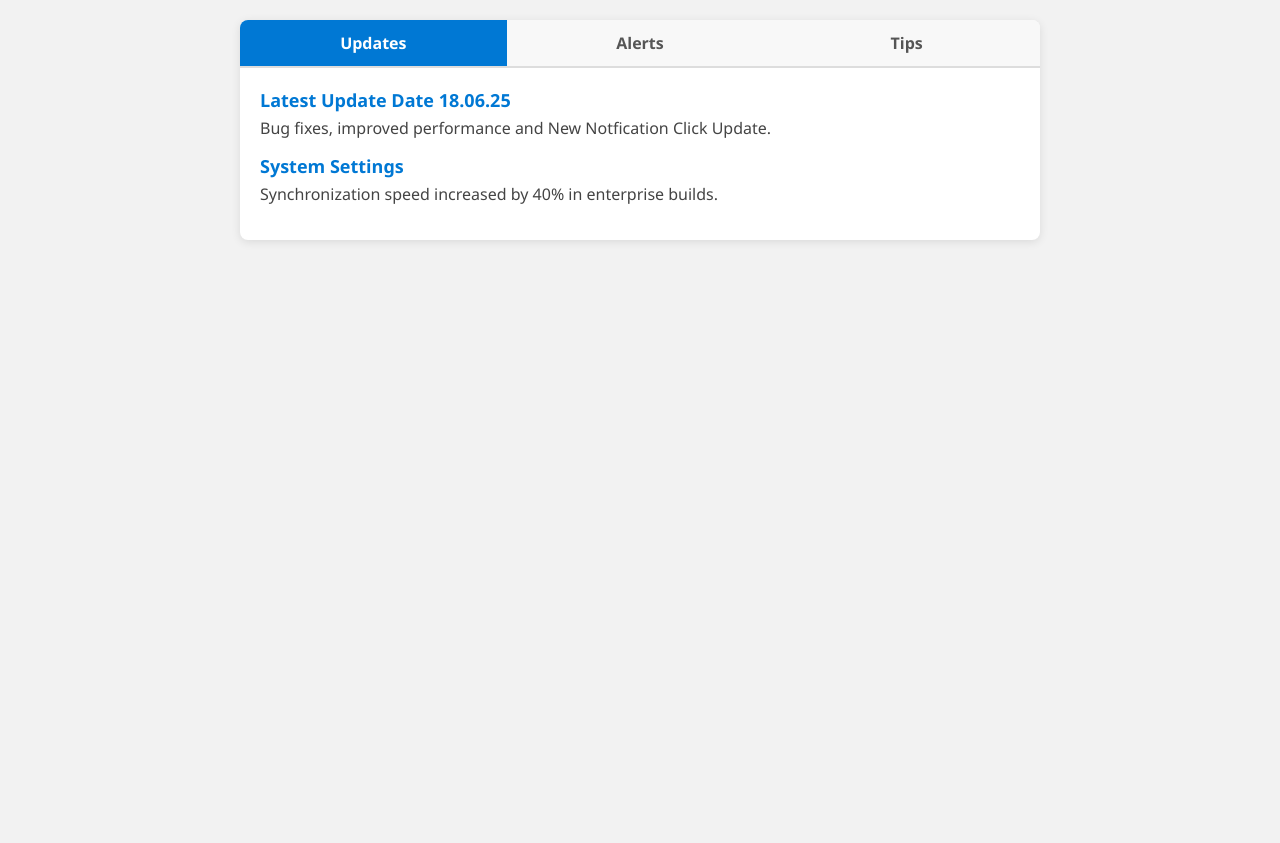
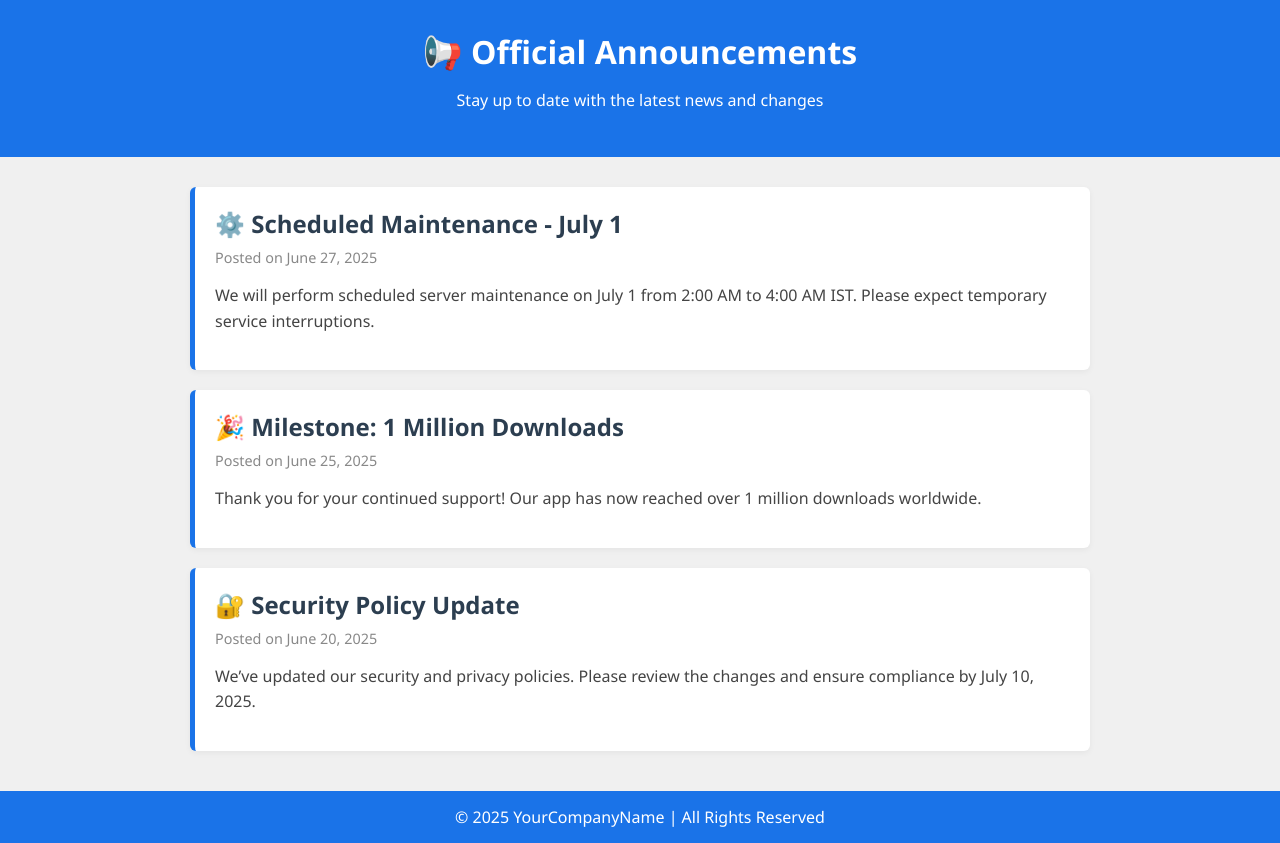
Before and after one commit to turbo-ts/news-Update, a plain HTML site: page index.html in a window 1280 px wide. Before the commit the page ends 800 px from the top, so only its background shows below. Drawn offline with Linux system fonts and the light colour scheme.

Commit message:
Update index.html

```diff
--- a/index.html
+++ b/index.html
@@ -3,124 +3,104 @@
 <head>
   <meta charset="UTF-8" />
   <meta name="viewport" content="width=device-width, initial-scale=1.0"/>
-  <title> RedBull TS Software News Tab</title>
+  <title>Official Announcements</title>
   <style>
     body {
       font-family: 'Segoe UI', sans-serif;
-      background-color: #f2f2f2;
       margin: 0;
-      padding: 20px;
+      background: #f0f0f0;
     }
 
-    .news-container {
-      max-width: 800px;
-      margin: auto;
-      background: #fff;
-      border-radius: 8px;
-      box-shadow: 0 2px 10px rgba(0,0,0,0.1);
-      overflow: hidden;
+    header {
+      background-color: #1a73e8;
+      color: white;
+      text-align: center;
+      padding: 30px 20px;
     }
 
-    .tab-header {
-      display: flex;
-      border-bottom: 2px solid #ddd;
-      background-color: #f8f8f8;
+    header h1 {
+      margin: 0;
+      font-size: 2rem;
     }
 
-    .tab-button {
-      flex: 1;
-      padding: 12px 16px;
-      text-align: center;
-      cursor: pointer;
-      font-weight: bold;
-      color: #555;
-      transition: background-color 0.3s ease;
+    .container {
+      max-width: 900px;
+      margin: 30px auto;
+      padding: 0 20px;
     }
 
-    .tab-button.active {
-      background-color: #0078d4;
-      color: #fff;
+    .announcement {
+      background: #fff;
+      border-left: 5px solid #1a73e8;
+      padding: 20px;
+      margin-bottom: 20px;
+      box-shadow: 0 2px 6px rgba(0, 0, 0, 0.05);
+      border-radius: 6px;
     }
 
-    .tab-content {
-      display: none;
-      padding: 20px;
+    .announcement h2 {
+      margin: 0;
+      color: #2c3e50;
     }
 
-    .tab-content.active {
-      display: block;
+    .announcement .date {
+      font-size: 0.9em;
+      color: #888;
+      margin: 8px 0 10px;
     }
 
-    .news-item {
-      margin-bottom: 15px;
+    .announcement p {
+      color: #444;
+      line-height: 1.6;
     }
 
-    .news-item h3 {
-      margin: 0;
-      font-size: 18px;
-      color: #0078d4;
+    footer {
+      background-color: #1a73e8;
+      color: white;
+      text-align: center;
+      padding: 15px;
+      margin-top: 40px;
     }
 
-    .news-item p {
-      margin: 5px 0 0;
-      color: #444;
+    @media (max-width: 600px) {
+      header h1 {
+        font-size: 1.5rem;
+      }
     }
   </style>
 </head>
 <body>
 
-  <div class="news-container">
-    <div class="tab-header">
-      <div class="tab-button active" onclick="switchTab(event, 'updates')">Updates</div>
-      <div class="tab-button" onclick="switchTab(event, 'alerts')">Alerts</div>
-      <div class="tab-button" onclick="switchTab(event, 'tips')">Tips</div>
+  <header>
+    <h1>📢 Official Announcements</h1>
+    <p>Stay up to date with the latest news and changes</p>
+  </header>
+
+  <div class="container">
+
+    <div class="announcement">
+      <h2>⚙️ Scheduled Maintenance - July 1</h2>
+      <div class="date">Posted on June 27, 2025</div>
+      <p>We will perform scheduled server maintenance on July 1 from 2:00 AM to 4:00 AM IST. Please expect temporary service interruptions.</p>
     </div>
 
-    <div id="updates" class="tab-content active">
-      <div class="news-item">
-        <h3>Latest Update Date 18.06.25</h3>
-        <p>Bug fixes, improved performance and New Notfication Click Update.</p>
-      </div>
-      <div class="news-item">
-        <h3>System Settings</h3>
-        <p>Synchronization speed increased by 40% in enterprise builds.</p>
-      </div>
+    <div class="announcement">
+      <h2>🎉 Milestone: 1 Million Downloads</h2>
+      <div class="date">Posted on June 25, 2025</div>
+      <p>Thank you for your continued support! Our app has now reached over 1 million downloads worldwide.</p>
     </div>
 
-    <div id="alerts" class="tab-content">
-      <div class="news-item">
-        <h3>Server Maintenance</h3>
-        <p>Scheduled downtime on 21st June, 2:00AM - 4:00AM IST.</p>
-      </div>
-      <div class="news-item">
-        <h3>Security Patch</h3>
-        <p>Update your software to patch recent security vulnerabilities.</p>
-      </div>
+    <div class="announcement">
+      <h2>🔐 Security Policy Update</h2>
+      <div class="date">Posted on June 20, 2025</div>
+      <p>We’ve updated our security and privacy policies. Please review the changes and ensure compliance by July 10, 2025.</p>
     </div>
 
-    <div id="tips" class="tab-content">
-      <div class="news-item">
-        <h3>New Shortcuts</h3>
-        <p>Use Ctrl + Shift + U to trigger instant update check.</p>
-      </div>
-      <div class="news-item">
-        <h3>Theme Customization</h3>
-        <p>Go to Settings > Appearance to switch to dark mode.</p>
-      </div>
-    </div>
   </div>
 
-  <script>
-    function switchTab(evt, tabId) {
-      const tabs = document.querySelectorAll('.tab-content');
-      const buttons = document.querySelectorAll('.tab-button');
-      tabs.forEach(tab => tab.classList.remove('active'));
-      buttons.forEach(btn => btn.classList.remove('active'));
-
-      document.getElementById(tabId).classList.add('active');
-      evt.currentTarget.classList.add('active');
-    }
-  </script>
+  <footer>
+    &copy; 2025 YourCompanyName | All Rights Reserved
+  </footer>
 
 </body>
 </html>
```
